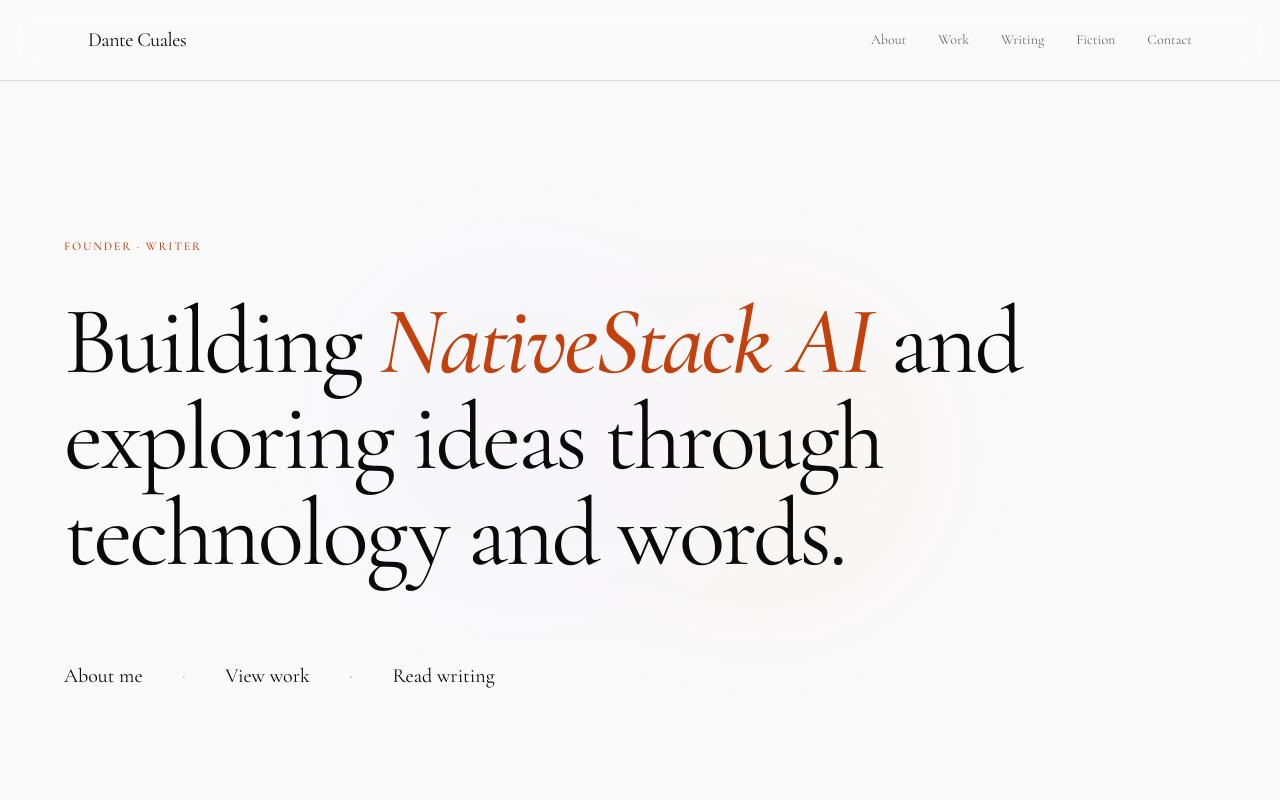
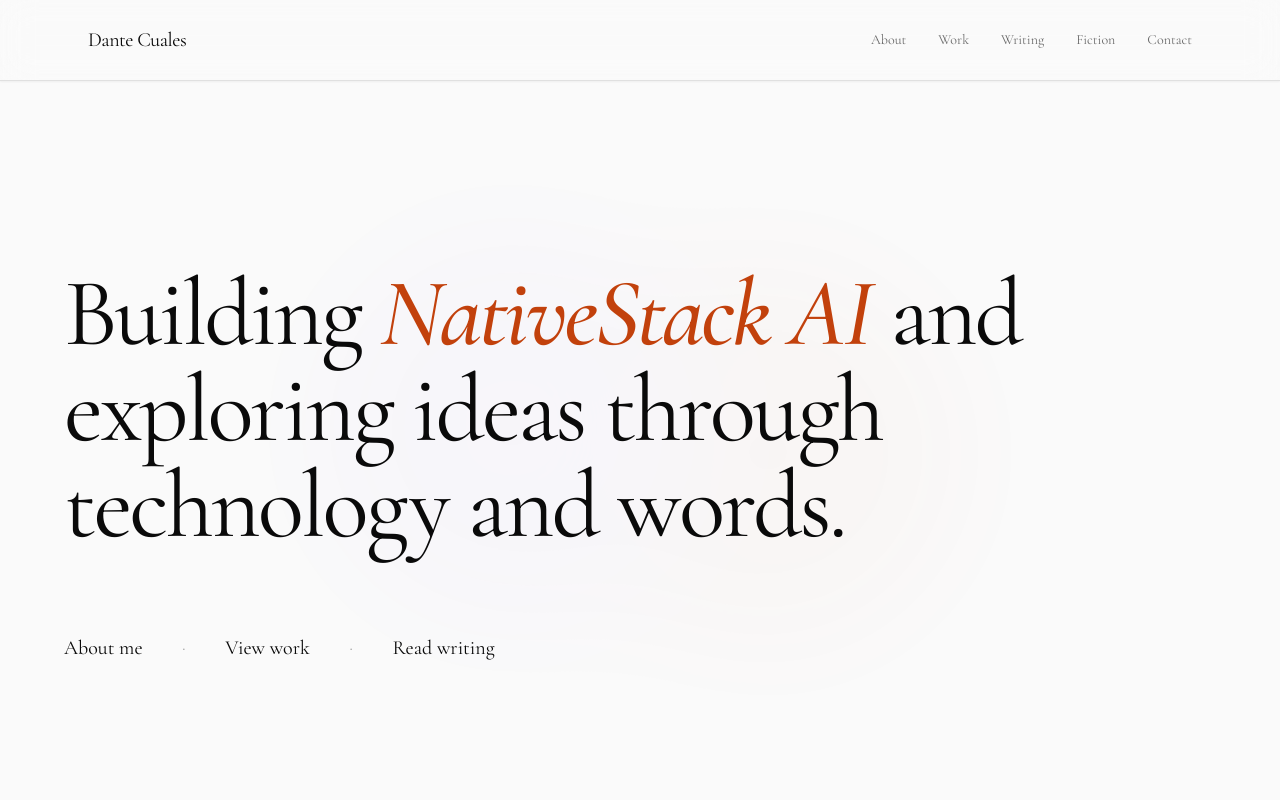
Before and after one commit to danteocualesjr/personal-website3, a Next.js app: page / in a window 1280 px wide. Shown: the top 800 px of the page. Built offline with nearby package versions, Linux system fonts and the light colour scheme.

Commit message:
making ui improvements

```diff
--- a/app/page.tsx
+++ b/app/page.tsx
@@ -11,10 +11,7 @@
           <div className="absolute bottom-1/4 left-1/4 w-96 h-96 rounded-full bg-[--secondary] blur-3xl"></div>
         </div>
         <div className="max-w-6xl mx-auto w-full relative z-10">
-          <p className="text-[--accent] text-xs tracking-[0.15em] uppercase mb-10 animate-in font-medium">
-            Founder · Writer
-          </p>
-          <h1 className="text-5xl md:text-6xl lg:text-7xl xl:text-8xl leading-[1.08] mb-20 animate-in delay-1 text-balance">
+          <h1 className="text-5xl md:text-6xl lg:text-7xl xl:text-8xl leading-[1.08] mb-20 animate-in text-balance">
             Building{' '}
             <a
               href="https://nativestack.ai"
@@ -26,7 +23,7 @@
             </a>
             {' '}and exploring ideas through technology and words.
           </h1>
-          <div className="flex flex-wrap items-center gap-x-10 gap-y-5 text-lg md:text-xl animate-in delay-2">
+          <div className="flex flex-wrap items-center gap-x-10 gap-y-5 text-lg md:text-xl animate-in delay-1">
             <Link
               href="/about"
               className="hover-line focus-visible:outline-2 focus-visible:outline-offset-2 focus-visible:outline-[--accent] focus-visible:rounded transition-all duration-300 hover:opacity-80 hover:translate-x-1"
```
